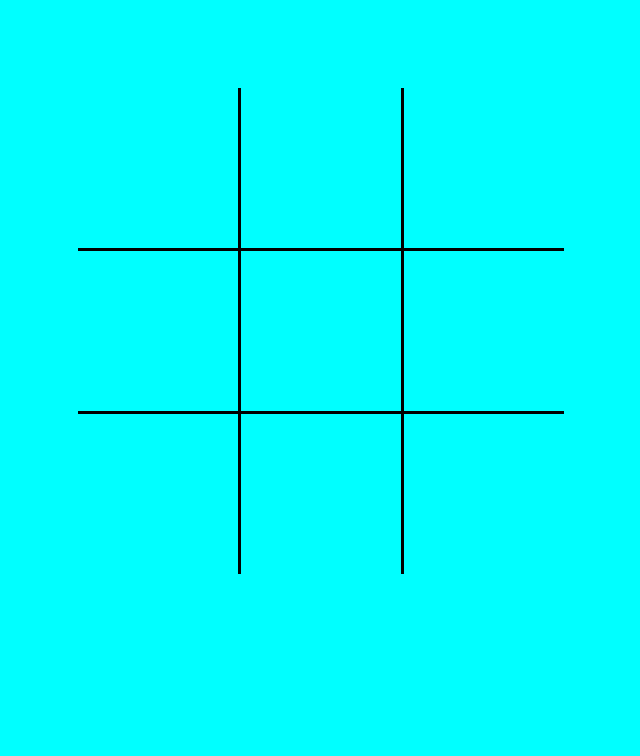
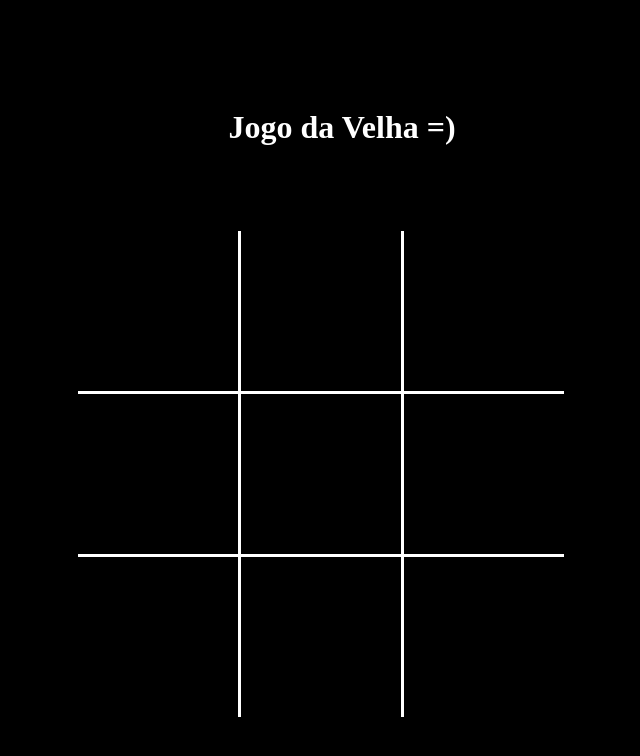
Before and after one commit to AlestanAlves/tictactoeJS, a plain HTML site: page index.html in a window 1280 px wide. Shown: the whole page, without its empty margins (298-938 px from the left). Drawn offline with Linux system fonts and the light colour scheme.

Commit message:
Estrutura do layout e começo do JS

```diff
--- a/index.html
+++ b/index.html
@@ -8,7 +8,8 @@
 </style>
 </head>
 <body>
-<div id=page>
+<div id=pagina>
+<h1>Jogo da Velha =)</h1>
 <div class="quadr" id=quadr0></div>
 <div class="quadr borda1" id=quadr1></div>
 <div class="quadr" id=quadr2></div>
@@ -18,7 +19,7 @@
 <div class="quadr" id=quadr6></div>
 <div class="quadr borda1" id=quadr7></div>
 <div class="quadr" id=quadr8></div>
-<div id=ticTacToeBoard></div>
+<div id=jogodavelha></div>
 </div>
 </body>
 </html>
--- a/script.js
+++ b/script.js
@@ -3,5 +3,4 @@
 
 let jogador1 = 'X'
 let jogador2 = 'O'
-
-let
+let click = 0
--- a/style.css
+++ b/style.css
@@ -4,7 +4,17 @@ margin-left:auto;
 margin-right:auto;
 padding-top:5em;
 width:33em;
-background-color: aqua;
+background-color: rgb(0, 0, 0);
+display: flex;
+justify-content: center;
+
+}
+
+h1{
+    text-align: center;
+    height: 100px;
+    color: white;
+
 }
 
 .quadr{
@@ -13,14 +23,26 @@ font-size:8em;
 height:1.25em;
 text-align:center;
 width:1.25em;
+display: flex;
+justify-content: center;
+}
+
+.quadr:hover{
+    transition: .9s;
+    filter: blur(70%);
+    background-color: rgb(39, 39, 39);
+    opacity: 10%;
+    filter: opacity(20%)
 }
 
 .borda1{
 border-left:solid;
 border-right:solid;
+color: white;
 }
 
 .borda2{
 border-bottom:solid;
 border-top:solid;
+color: white;
 }
```
Also changed, not shown: index2.html (deleted, +0 -15 lines).
